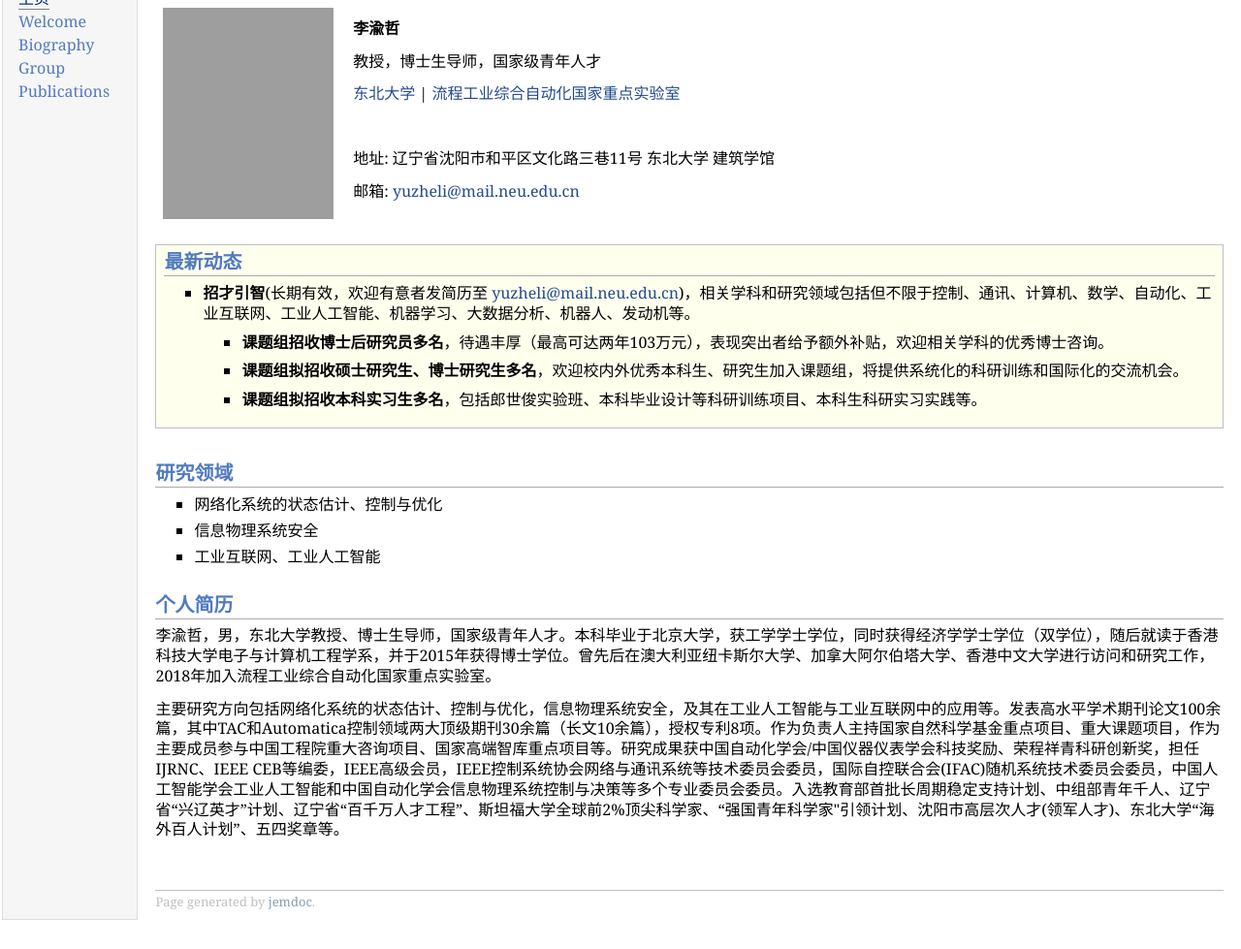
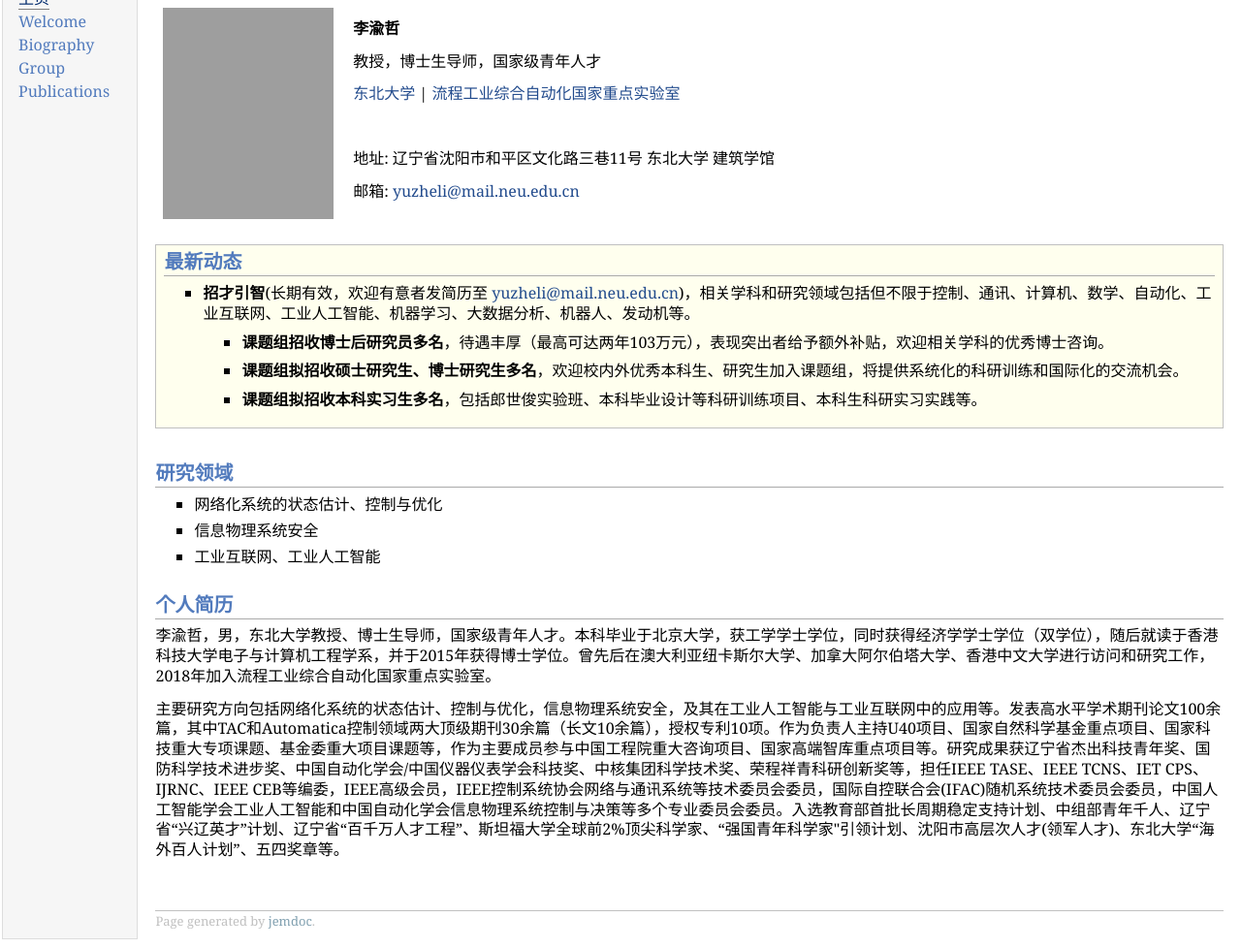
Before and after one commit to yzli925/yzli925.github.io, a plain HTML site: page index.html in a window 1280 px wide. Shown: the part 68-1047 px from the top of the page at 97% size. Drawn offline with Linux system fonts and the light colour scheme; grey boxes are pictures that could not be loaded.

Commit message:
Update index.html

```diff
--- a/index.html
+++ b/index.html
@@ -68,7 +68,7 @@ try {
 </ul>
 <h2>个人简历</h2>
 <p>李渝哲，男，东北大学教授、博士生导师，国家级青年人才。本科毕业于北京大学，获工学学士学位，同时获得经济学学士学位（双学位），随后就读于香港科技大学电子与计算机工程学系，并于2015年获得博士学位。曾先后在澳大利亚纽卡斯尔大学、加拿大阿尔伯塔大学、香港中文大学进行访问和研究工作，2018年加入流程工业综合自动化国家重点实验室。</p>
-<p>主要研究方向包括网络化系统的状态估计、控制与优化，信息物理系统安全，及其在工业人工智能与工业互联网中的应用等。发表高水平学术期刊论文100余篇，其中TAC和Automatica控制领域两大顶级期刊30余篇（长文10余篇），授权专利8项。作为负责人主持国家自然科学基金重点项目、重大课题项目，作为主要成员参与中国工程院重大咨询项目、国家高端智库重点项目等。研究成果获中国自动化学会/中国仪器仪表学会科技奖励、荣程祥青科研创新奖，担任IJRNC、IEEE CEB等编委，IEEE高级会员，IEEE控制系统协会网络与通讯系统等技术委员会委员，国际自控联合会(IFAC)随机系统技术委员会委员，中国人工智能学会工业人工智能和中国自动化学会信息物理系统控制与决策等多个专业委员会委员。入选教育部首批长周期稳定支持计划、中组部青年千人、辽宁省“兴辽英才”计划、辽宁省“百千万人才工程”、斯坦福大学全球前2%顶尖科学家、“强国青年科学家"引领计划、沈阳市高层次人才(领军人才)、东北大学“海外百人计划”、五四奖章等。</p>
+<p>主要研究方向包括网络化系统的状态估计、控制与优化，信息物理系统安全，及其在工业人工智能与工业互联网中的应用等。发表高水平学术期刊论文100余篇，其中TAC和Automatica控制领域两大顶级期刊30余篇（长文10余篇），授权专利10项。作为负责人主持U40项目、国家自然科学基金重点项目、国家科技重大专项课题、基金委重大项目课题等，作为主要成员参与中国工程院重大咨询项目、国家高端智库重点项目等。研究成果获辽宁省杰出科技青年奖、国防科学技术进步奖、中国自动化学会/中国仪器仪表学会科技奖、中核集团科学技术奖、荣程祥青科研创新奖等，担任IEEE TASE、IEEE TCNS、IET CPS、IJRNC、IEEE CEB等编委，IEEE高级会员，IEEE控制系统协会网络与通讯系统等技术委员会委员，国际自控联合会(IFAC)随机系统技术委员会委员，中国人工智能学会工业人工智能和中国自动化学会信息物理系统控制与决策等多个专业委员会委员。入选教育部首批长周期稳定支持计划、中组部青年千人、辽宁省“兴辽英才”计划、辽宁省“百千万人才工程”、斯坦福大学全球前2%顶尖科学家、“强国青年科学家"引领计划、沈阳市高层次人才(领军人才)、东北大学“海外百人计划”、五四奖章等。</p>
 <div id="footer">
 <div id="footer-text">
 Page generated by <a href="http://jemdoc.jaboc.net/">jemdoc</a>.
```
